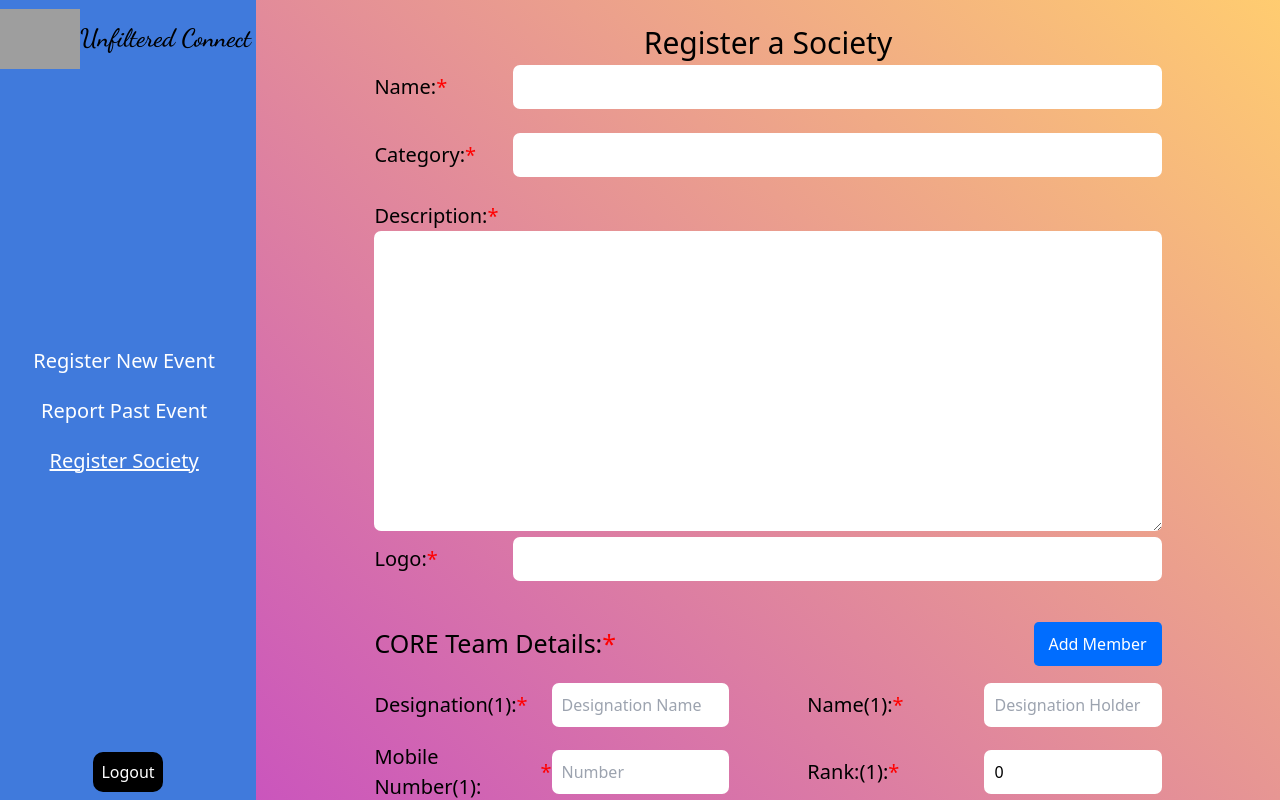
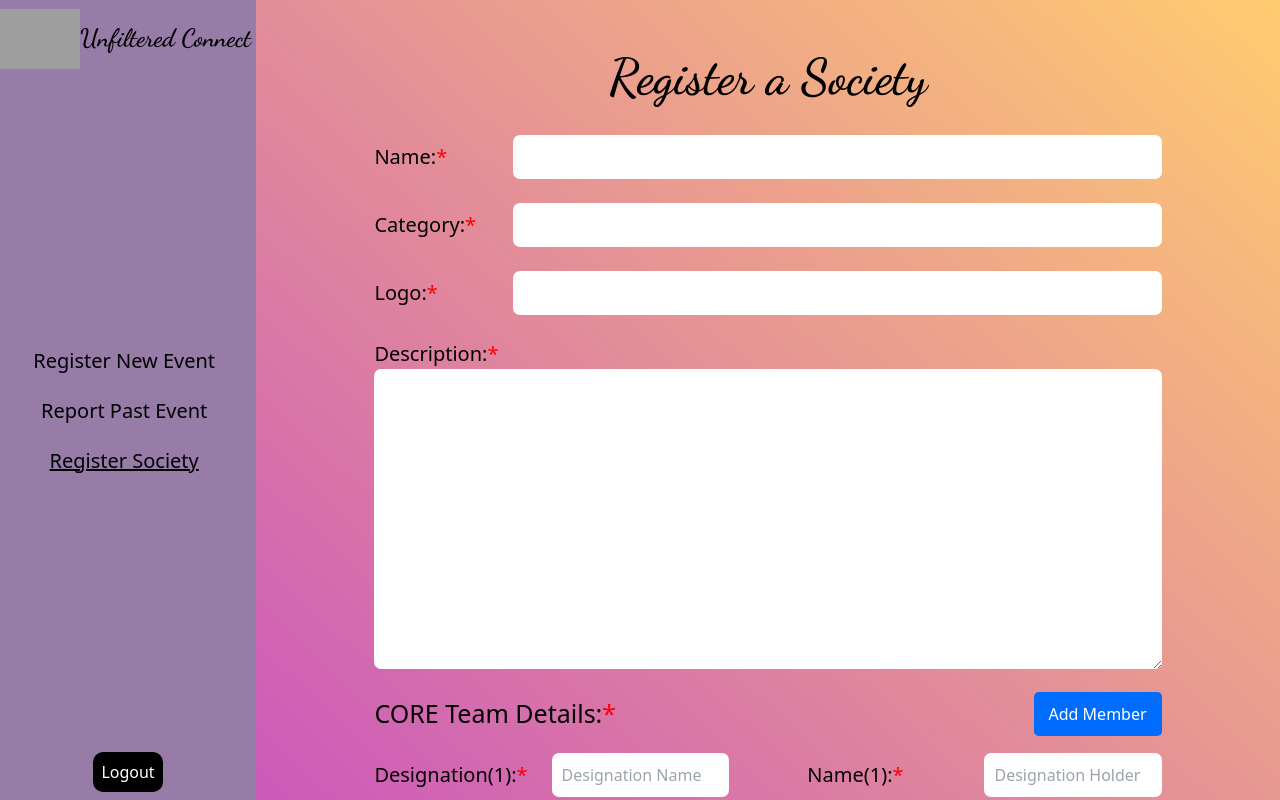
Before and after one commit to Rohan27s/Unfiltered-connect, a React (Vite) app: page /adminPanel in a window 1280 px wide. Both pictures are taken after a click on the button "Register Society". Shown: the top 800 px of the page. Built offline with nearby package versions, Linux system fonts and the light colour scheme; grey boxes are pictures that could not be loaded.

Commit message:
bug sorted

```diff
--- a/src/App.css
+++ b/src/App.css
@@ -783,7 +783,7 @@ article.nextSlide {
 .admin-nav {
   display: flex;
   flex-direction: column;
-  background-color: rgba(64, 157, 232, 0.514);
+  background-color: rgb(237 159 129 / 51%);
   position: fixed;
   left: 0;
   width: 20vw;
@@ -820,7 +820,7 @@ article.nextSlide {
   font-size: 20px;
   margin-right: 3%;
   display: inline-block;
-  color: white;
+  color: black;
 }
 
 .register-event {
@@ -886,7 +886,11 @@ textarea {
   padding: 10px;
 
 }
-
+.admin-headings{
+  font-family: 'Dancing Script', cursive;
+font-size: 50px!important;
+margin: 20px auto;
+}
 .main-admin textarea {
   min-height: 300px;
 }
--- a/src/partials/admin/RegisterSociety.jsx
+++ b/src/partials/admin/RegisterSociety.jsx
@@ -120,7 +120,7 @@ const RegisterSociety = () => {
 
   return (
     <div className="register-event">
-      <h1>Register a Society</h1>
+      <h1 className='admin-headings'>Register a Society</h1>
 
       <form onSubmit={handleSubmit} ref={formRef}>
         <span className="full-input one-input-label">
@@ -147,7 +147,18 @@ const RegisterSociety = () => {
             required
           /></span>
         <br />
+        <span className="full-input one-input-label">
 
+
+<p>Logo:<p style={{ color: 'red', display: 'inline' }}>*</p></p>
+<input
+  type="text"
+  name="cover"
+  value={societyData.cover}
+  onChange={handleInputChange}
+/>
+</span>
+<br />
         <h3>Description:<p style={{ color: 'red', display: 'inline' }}>*</p></h3>
         <textarea
           name="description"
@@ -156,18 +167,7 @@ const RegisterSociety = () => {
           required
         />
         <br />
-        <span className="full-input one-input-label">
 
-
-          <p>Logo:<p style={{ color: 'red', display: 'inline' }}>*</p></p>
-          <input
-            type="text"
-            name="cover"
-            value={societyData.cover}
-            onChange={handleInputChange}
-          />
-        </span>
-        <br />
         <div className="event-winner-head">
 
           <h2>CORE Team Details:<p style={{ color: 'red', display: 'inline' }}>*</p></h2>   <button type="button" className='addSocbtn' onClick={() => handleAddField('members')}>
```
